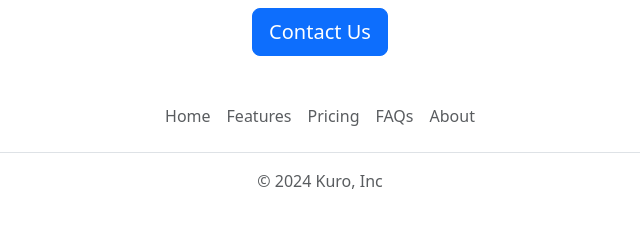
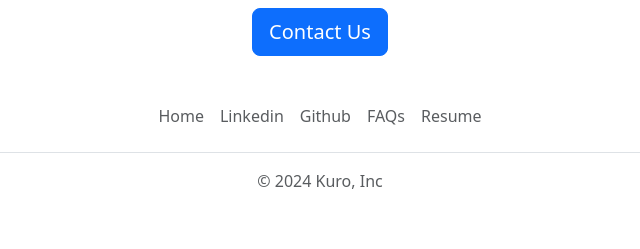
Before and after one commit to DineshMitta/kuro-careers-website, a Flask app: page / in a window 1280 px wide. Shown: the part 1531-1780 px from the top of the page, without its empty margins (320-960 px from the left). Run offline with Flask 3, Linux system fonts and the light colour scheme.

Commit message:
functional & aesthetic changes

```diff
--- a/templates/footer.html
+++ b/templates/footer.html
@@ -1,11 +1,11 @@
 <div class="container">
     <footer class="py-3 my-4">
       <ul class="nav justify-content-center border-bottom pb-3 mb-3">
-        <li class="nav-item"><a href="#" class="nav-link px-2 text-body-secondary">Home</a></li>
-        <li class="nav-item"><a href="#" class="nav-link px-2 text-body-secondary">Features</a></li>
-        <li class="nav-item"><a href="#" class="nav-link px-2 text-body-secondary">Pricing</a></li>
-        <li class="nav-item"><a href="#" class="nav-link px-2 text-body-secondary">FAQs</a></li>
-        <li class="nav-item"><a href="#" class="nav-link px-2 text-body-secondary">About</a></li>
+        <li class="nav-item"><a  href="#" class="nav-link px-2 text-body-secondary">Home</a></li>
+        <li class="nav-item"><a target="_blank" href="https://www.linkedin.com/in/dinesh-gopi-93a18b226/" class="nav-link px-2 text-body-secondary">Linkedin</a></li>
+        <li class="nav-item"><a target="_blank" href="https://github.com/DineshMitta" class="nav-link px-2 text-body-secondary">Github</a></li>
+        <li class="nav-item"><a target="_blank" href="https://dineshmitta.github.io/Project-Zero/" class="nav-link px-2 text-body-secondary">FAQs</a></li>
+        <li class="nav-item"><a target="_blank" href="https://google.com" class="nav-link px-2 text-body-secondary">Resume</a></li>
       </ul>
       <p class="text-center text-body-secondary">&copy; 2024 Kuro, Inc</p>
     </footer>
--- a/templates/home.html
+++ b/templates/home.html
@@ -46,7 +46,7 @@
                     </div>
 
                 <div class="text-center">
-                    <button class="btn btn-primary btn-lg">Contact Us</button>
+                    <a class="btn btn-primary btn-lg" href="mailto:hello@kuro.ai?subject=Question%20about%20Job%20Openings&body=My%20Name%3A%20%3Cyour%20name%3E%0D%0A%0D%0AMy%20Question%3A%20%3Center%20question%20here%3E%0D%0A">Contact Us</a>
 
                 </div>
 
--- a/templates/jobitem.html
+++ b/templates/jobitem.html
@@ -20,7 +20,7 @@
 </div>
 
     <div class="col-3 text-center">
-         <a href="https://google.com" type="button" class="btn btn-outline-primary">Apply</a>
+         <a href="mailto:hello@kuro.ai?subject=Application%20for%20{{job['title']}}&body=My%20Name%3A%20%3Cyour%20name%3E%0D%0AMy%20Resume%20link%3A%20%3Cresume%20link%3E%0D%0AMy%20LinkedIn%20link%3A%20%3Clinkedin%20link%3E%0D%0A " type="button" class="btn btn-outline-primary">Apply</a>
     </div>
 
 </div>
```
